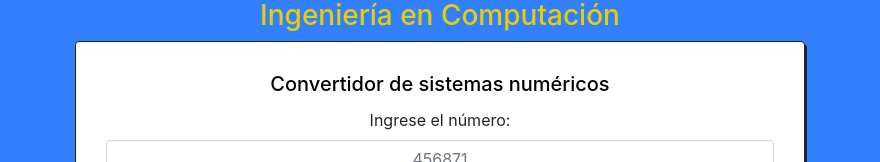
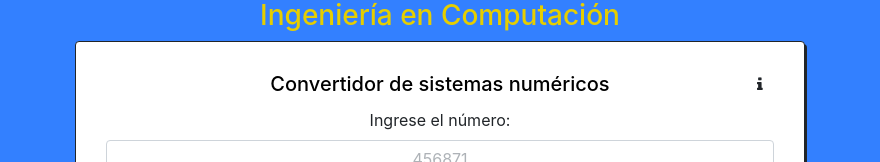
Before and after one commit to GerardoArjona/DigitalDesign_Practice0, an Angular app: page / in a window 1280 px wide. Shown: the part 258-420 px from the top of the page, without its empty margins (200-1080 px from the left). Built offline with nearby package versions, Linux system fonts and the light colour scheme.

Commit message:
Add Font awesome & fa icon linked to modañ
Signed-off-by: Gerardo Arjona <gerardo.arj15@gmail.com>

```diff
--- a/angular.json
+++ b/angular.json
@@ -24,7 +24,8 @@
             ],
             "styles": [
               "src/styles.css",
-              "./node_modules/bootstrap/dist/css/bootstrap.min.css"
+              "./node_modules/bootstrap/dist/css/bootstrap.min.css",
+              "./node_modules/font-awesome/css/font-awesome.min.css"
             ],
             "scripts": [
               "./node_modules/jquery/dist/jquery.min.js",
--- a/package.json
+++ b/package.json
@@ -24,11 +24,12 @@
     "bootstrap": "^4.1.3",
     "core-js": "^2.5.4",
     "express": "^4.16.3",
+    "font-awesome": "^4.7.0",
     "jquery": "^3.3.1",
     "lodash": "^4.17.10",
     "rxjs": "^6.0.0",
-    "zone.js": "~0.8.26",
-    "typescript": "~2.7.2"
+    "typescript": "~2.7.2",
+    "zone.js": "~0.8.26"
   },
   "devDependencies": {
     "@angular-devkit/build-angular": "~0.7.0",
--- a/src/app/conversion/conversion.component.css
+++ b/src/app/conversion/conversion.component.css
@@ -26,3 +26,12 @@ h5 {
     padding: 10px;
     box-shadow: 2px 3px;
 }
+
+
+::-webkit-input-placeholder { /* WebKit browsers */
+     opacity: .55 !important;
+}
+
+i{
+	cursor: pointer;
+}
--- a/src/app/conversion/conversion.component.html
+++ b/src/app/conversion/conversion.component.html
@@ -21,7 +21,15 @@
 		<div class="col-xl-8 col-lg-8 col-md-8 col-sm-12 col-xs-12 text-center">
 			<div class="card">
 				<div class="card-body">
-			    <h5 class="card-title text-center">Convertidor de sistemas numéricos</h5>
+					<div class="row">
+						<div class="col-xl-1 col-lg-1 col-md-1"></div>
+						<div class="col-xl-10 col-lg-10 col-md-10 col-sm-10 col-10">
+								<h5 class="card-title text-center">Convertidor de sistemas numéricos</h5>
+						</div>
+						<div class="col-xl-1 col-lg-1 col-md-1 col-sm-2 col-2">
+							<i class="fa fa-info text-right" aria-hidden="true" data-toggle="modal" data-target="#infoModal"></i>
+						</div>
+					</div>
 			    <form>
 				  <div class="form-group">
 				    <label for="exampleInputEmail1">Ingrese el número:</label>
@@ -66,3 +74,19 @@
         </footer>
 	</div>
 </div>
+
+<div class="modal fade" id="infoModal" tabindex="-1" role="dialog" aria-labelledby="infoModalLabel" aria-hidden="true">
+  <div class="modal-dialog" role="document">
+    <div class="modal-content">
+      <div class="modal-header">
+        <h5 class="modal-title" id="infoModalLabel">Modal title</h5>
+        <button type="button" class="close" data-dismiss="modal" aria-label="Close">
+          <span aria-hidden="true">&times;</span>
+        </button>
+      </div>
+      <div class="modal-body">
+        ...
+      </div>
+    </div>
+  </div>
+</div>
```
Also changed, not shown: 1 other file (tests, documents, lock files or other folders).
